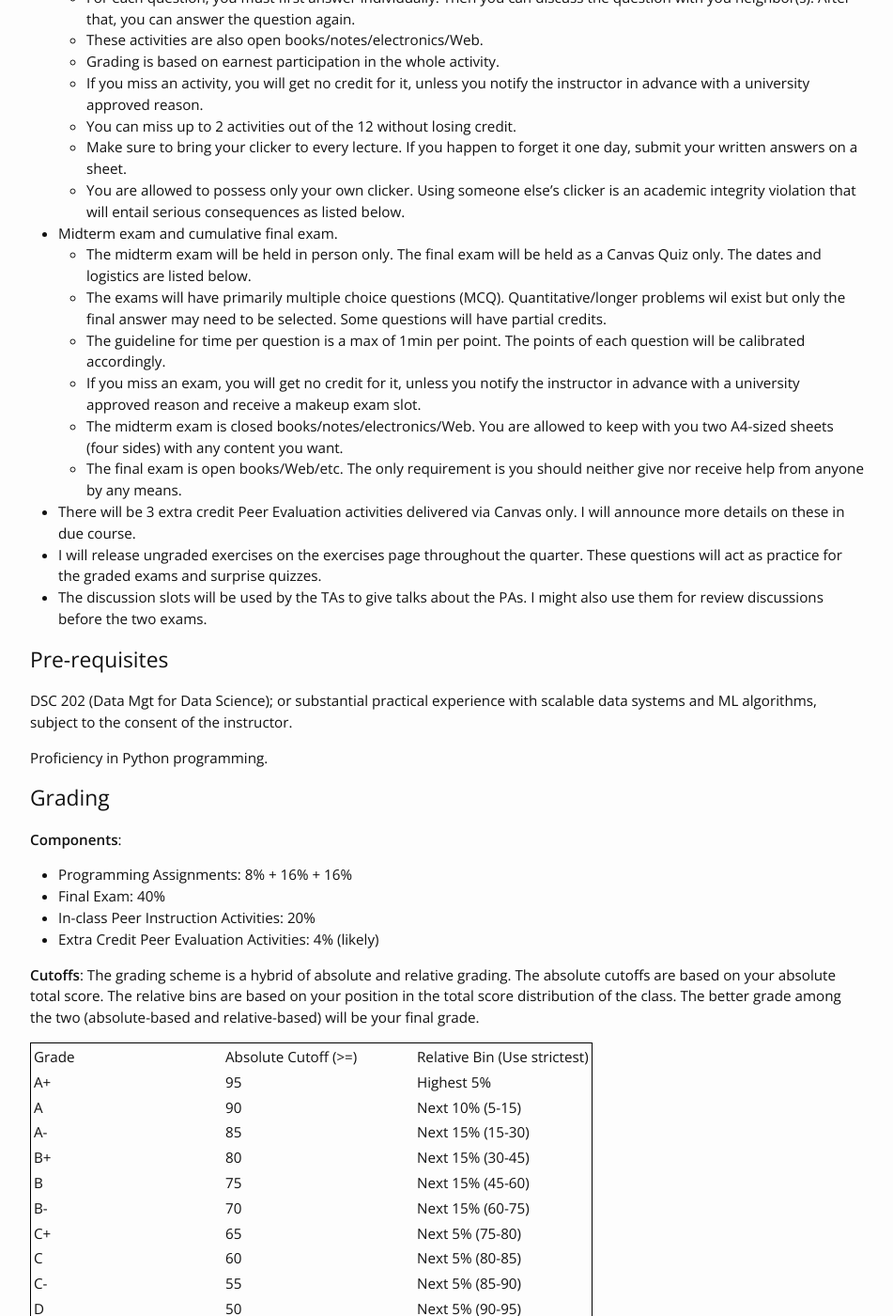
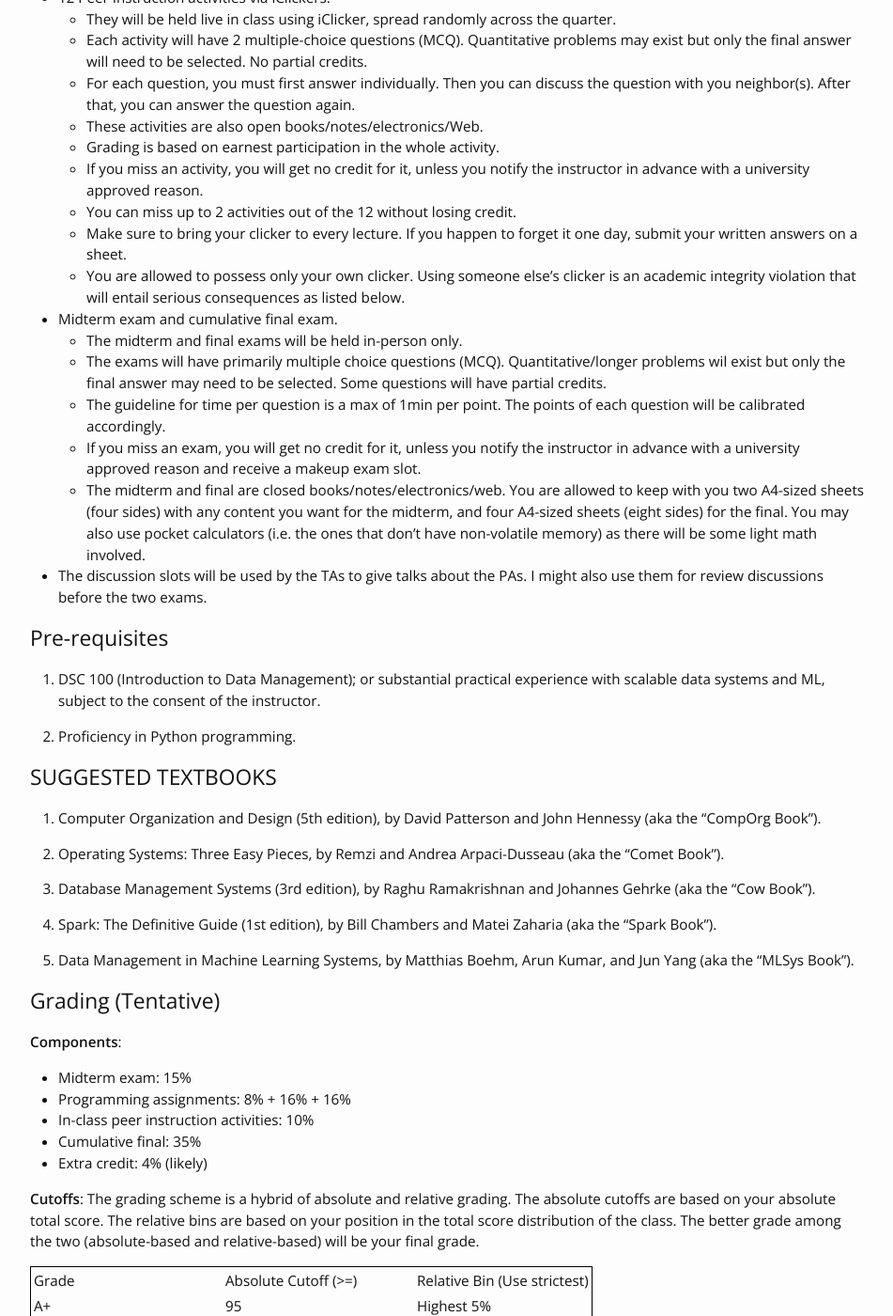
Before and after one commit to haojian/DSC102, a Jekyll site: the page built from index.md, in a window 1280 px wide and 1400 px high, scrolled down 1059 px. Shown: the whole window at 94% size, without its empty margins (163-1114 px from the left). Built offline with Jekyll 4.4.1, drawn with Linux system fonts in a browser that asks for light colours; nearby versions of some CDN libraries; some of the changed text lies outside the part shown.

Commit message:
update course details

```diff
--- a/_data/people.yml
+++ b/_data/people.yml
@@ -8,7 +8,7 @@
   - name: Rohit Ramaprasad
     profile_pic: /_images/pp/rohit.png
 
-  - name: Sai      Sree Harsha
+  - name: Sai Sree Harsha
     profile_pic: /_images/pp/sai_photo.jpeg
 
   - name: Golokesh Patra
--- a/index.md
+++ b/index.md
@@ -2,16 +2,11 @@
 layout: home
 ---
 
+This course covers the principles of computing systems and tools for scaling data analytics to large datasets. Scalable analytics systems are a central part of modern data science in numerous application domains spanning enterprise business intelligence, Web search, e-commerce, social media, natural and social sciences, healthcare, digital humanities, e-governance, Internet of Things, and more.
 
-The course is organized into three parts, covering the following topics.
+Topics include basics of computer organization, memory hierarchy, operating systems, and cloud computing; principles of scalable and parallel data-intensive computing; design and use of parallel dataflow systems (MapReduce/Hadoop and Spark); and scaling of end-to-end machine learning (ML) workloads. It will cover how relational algebra, SQL, linear algebra, and more general dataflow operations in such systems can be used to perform data preparation and feature engineering for ML at scale, how to scale ML model building, and how to handle data heterogeneity.
 
-1. **Foundations of Data Systems**: Data models, big data storage and retrieval, and how to encode information when you store data.
-2. **Scaling Distributed Systems**: Cluster, cloud, edge, network, replication, partition, consistency, ACID.
-3. **Data Processing and Programming model**: Batch processing, stream processing, MapReduce, Hadoop, Spark, Kafka.
-
-
-
-A major component of this course is hands-on Python programming to implement data exploration, data preparation, and model selection pipelines on large real-world data using scalable analytics tools and cloud resources, both Amazon Web Services (AWS) public cloud and SDSC's private cloud.
+A major component of this course is hands-on Python programming to implement data exploration, data preparation, and model selection pipelines on large real-world data using scalable analytics tools and cloud resources, both Amazon Web Services (AWS) public cloud and SDSC’s private cloud.
 
 ## Administrivia
 
@@ -19,15 +14,14 @@
 
 **Instructor**: [Haojian Jin](http://haojianj.in/); Office: HDSI 341; Office Hours: TBD
 
-**Discussion**: F 9:00AM-9:50AM; PCYNH 109
-
+**Discussion**: The TAs will conduct one dicussion session before each PA on Zoom to help you get started with the assignment.
 
 ## Course Content and Format
 
 - The class meets 3 times a week for 50-minute lectures in person.
     <!-- - All lectures will be automatically podcast here afterward. -->
     - Attending the lectures is not mandatory. But there are Peer Instruction activities involving discussing questions with peers in class only (details below). There will be other interactive activities as well.
-    - We will use Piazza for asynchronous discussions and questions.
+    - We will use Slack for asynchronous discussions and questions.
 
 - 3 Programming Assignments (PAs).
     - See the PAs page for the PA schedule and details.
@@ -43,37 +37,47 @@
     - You can miss up to 2 activities out of the 12 without losing credit.
     - Make sure to bring your clicker to every lecture. If you happen to forget it one day, submit your written answers on a sheet.
     - You are allowed to possess only your own clicker. Using someone else's clicker is an academic integrity violation that will entail serious consequences as listed below.
+
 - Midterm exam and cumulative final exam.
-    - The midterm exam will be held in person only. The final exam will be held as a Canvas Quiz only. The dates and logistics are listed below.
+    - The midterm and final exams will be held in-person only.
     - The exams will have primarily multiple choice questions (MCQ). Quantitative/longer problems wil exist but only the final answer may need to be selected. Some questions will have partial credits.
     - The guideline for time per question is a max of 1min per point. The points of each question will be calibrated accordingly.
     - If you miss an exam, you will get no credit for it, unless you notify the instructor in advance with a university approved reason and receive a makeup exam slot.
-    - The midterm exam is closed books/notes/electronics/Web. You are allowed to keep with you two A4-sized sheets (four sides) with any content you want.
-    - The final exam is open books/Web/etc. The only requirement is you should neither give nor receive help from anyone by any means.
+    - The midterm and final are closed books/notes/electronics/web. You are allowed to keep with you two A4-sized sheets (four sides) with any content you want for the midterm, and four A4-sized sheets (eight sides) for the final. You may also use pocket calculators (i.e. the ones that don’t have non-volatile memory) as there will be some light math involved.
 
-- There will be 3 extra credit Peer Evaluation activities delivered via Canvas only. I will announce more details on these in due course.
-- I will release ungraded exercises on the exercises page throughout the quarter. These questions will act as practice for the graded exams and surprise quizzes.
 - The discussion slots will be used by the TAs to give talks about the PAs. I might also use them for review discussions before the two exams.
 
 ## Pre-requisites
 
-DSC 202 (Data Mgt for Data Science); or substantial practical experience with scalable data systems and ML algorithms, subject to the consent of the instructor.
+1. DSC 100 (Introduction to Data Management); or substantial practical experience with scalable data systems and ML, subject to the consent of the instructor.
 
-Proficiency in Python programming.
+2. Proficiency in Python programming.
 
+## SUGGESTED TEXTBOOKS
 
-## Grading
+1. Computer Organization and Design (5th edition), by David Patterson and John Hennessy (aka the “CompOrg Book”).
+
+2. Operating Systems: Three Easy Pieces, by Remzi and Andrea Arpaci-Dusseau (aka the “Comet Book”).
+
+3. Database Management Systems (3rd edition), by Raghu Ramakrishnan and Johannes Gehrke (aka the “Cow Book”).
+
+4. Spark: The Definitive Guide (1st edition), by Bill Chambers and Matei Zaharia (aka the “Spark Book”).
+
+5. Data Management in Machine Learning Systems, by Matthias Boehm, Arun Kumar, and Jun Yang (aka the “MLSys Book”).
+
+## Grading (Tentative)
 
 **Components**:
-- Programming Assignments: 8% + 16% + 16%
-- Final Exam: 40%
-- In-class Peer Instruction Activities: 20%
-- Extra Credit Peer Evaluation Activities: 4% (likely)
+
+- Midterm exam: 15%
+- Programming assignments: 8% + 16% + 16%
+- In-class peer instruction activities: 10%
+- Cumulative final: 35%
+- Extra credit: 4% (likely)
 
 
 **Cutoffs**:
 The grading scheme is a hybrid of absolute and relative grading. The absolute cutoffs are based on your absolute total score. The relative bins are based on your position in the total score distribution of the class. The better grade among the two (absolute-based and relative-based) will be your final grade.
-
 
 
 <table style="border: 1px solid black;">
@@ -146,11 +150,12 @@
 
 ## Exam Dates
 
-- Final Exam: TBD; time window: 3:00-7:00pm PT; time limit: 4 hours
+- Midterm (TBD)
+- Final Exam: 3:00-6:00 PM PT, 15 December 2023
 
 ## Classroom Rules
 - <code>No late days</code> for submitting the PAs. No extensions on the final exam time window. Plan all your work well up front accordingly.
-- Students are encouraged to ask questions and participate in discussions in class and on Piazza. Please raise your hand before speaking and the instructor will call on you to speak.
+- Students are encouraged to ask questions and participate in discussions in class and on Slack. Please raise your hand before speaking and the instructor will call on you to speak.
 - Please review UCSD's honor code and policies and procedures on [academic integrity](https://academicintegrity.ucsd.edu/) here. If plagiarism is detected in your code, or if we detect collusion on the graded quizzes or exams, or if you are found to be using someone else's clickers, or if any other form of academic integrity violation is identified, you will get zero for that component of your score and get downgraded substantially. I will also notify the University authorities for appropriate disciplinary action to be taken, up to and including expulsion from the University.
 - Please review UCSD's principles of community and our commitment to creating an inclusive learning environment on [this website](https://ucsd.edu/about/principles.html).
-- Harassment, discrimination, or intimidation of any form against any student will not be tolerated in class or on Piazza. Please review UCSD's policies on dealing with harassment and discrimination on [this website](https://ophd.ucsd.edu/).
+- Harassment, discrimination, or intimidation of any form against any student will not be tolerated in class or on Slack. Please review UCSD's policies on dealing with harassment and discrimination on [this website](https://ophd.ucsd.edu/).
```
